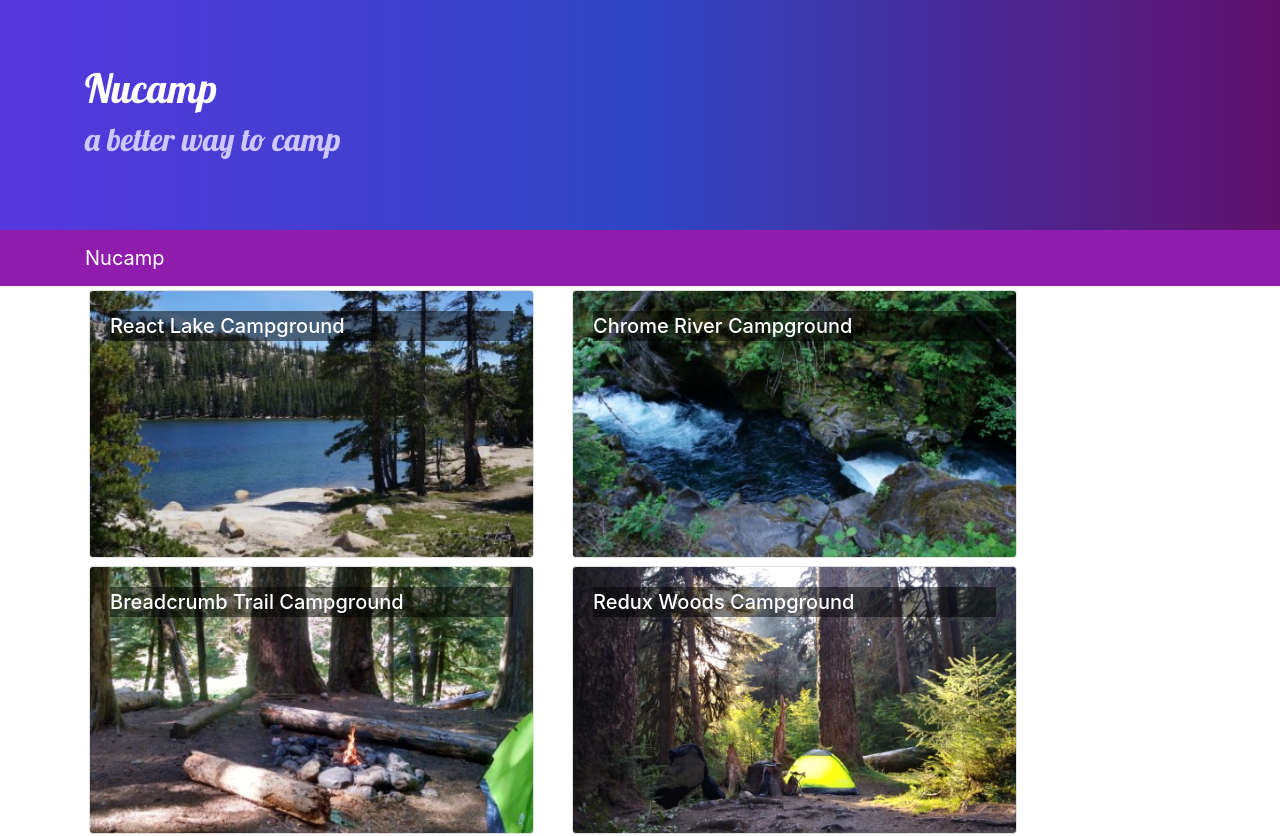
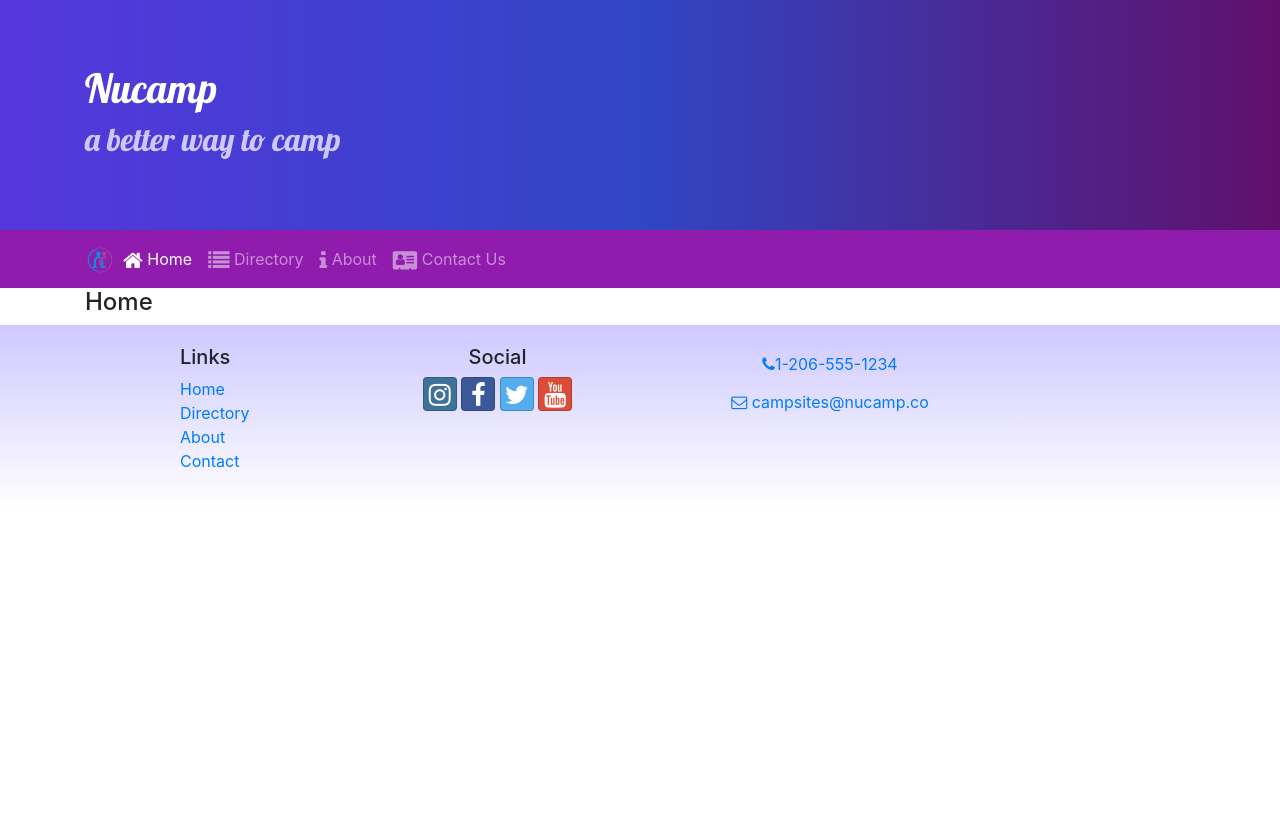
Before and after one commit to illfriday/Nucampsite-React, a React (Create React App) app: page /home in a window 1280 px wide. Shown: the top 836 px of the page. After the commit the page ends 800 px from the top, so only its background shows below. Built offline with nearby package versions, Linux system fonts and the light colour scheme.

Commit message:
add Header & Footer

```diff
--- a/package.json
+++ b/package.json
@@ -12,6 +12,7 @@
     "react": "^17.0.1",
     "react-dom": "^17.0.1",
     "react-popper": "1.3.6",
+    "react-router-dom": "5.2.0",
     "react-scripts": "4.0.3",
     "reactstrap": "8.5.1",
     "typeface-lobster": "^1.1.13",
--- a/src/App.js
+++ b/src/App.js
@@ -1,5 +1,6 @@
 import React, { Component } from "react";
 import Main from "./components/MainComponent";
+import { BrowserRouter } from "react-router-dom";
 import "./App.css";
 
 
@@ -9,9 +10,11 @@ class App extends Component {
 
   render() {
     return (
-      <div className="App">
-        <Main />
-      </div>
+      <BrowserRouter>
+        <div className="App">
+          <Main />
+        </div>
+      </BrowserRouter>
     );
   }
 }
--- a/src/components/DirectoryComponent.js
+++ b/src/components/DirectoryComponent.js
@@ -6,9 +6,9 @@ import {
   CardTitle,
 } from "reactstrap";
 
-function RenderDirectoryItem({campsite, onClick}) {
+function RenderDirectoryItem({campsite}) {
   return (
-    <Card onClick={() => onClick(campsite.id)}>
+    <Card >
       <CardImg width="100%" src={campsite.image} alt={campsite.name} />
       <CardImgOverlay>
         <CardTitle>{campsite.name}</CardTitle>
@@ -21,7 +21,7 @@ function Directory (props) {
     const directory = props.campsites.map((campsite) => {
       return (
         <div key={campsite.id} className="col-md-5 m-1">
-          <RenderDirectoryItem campsite={campsite} onClick={props.onClick} />
+          <RenderDirectoryItem campsite={campsite} />
         </div>
       );
     });
--- a/src/components/FooterComponent.js
+++ b/src/components/FooterComponent.js
@@ -1,4 +1,5 @@
 import React from 'react';
+import { Link } from 'react-router-dom';
 
 function Footer(props) {
   return (
@@ -8,10 +9,10 @@ function Footer(props) {
           <div className="col-4 col-sm-2 offset-1">
             <h5>Links</h5>
             <ul className="list-unstyled">
-              <li><a href="#">Home</a></li>
-              <li><a href="#">Directory</a></li>
-              <li><a href="#">About</a></li>
-              <li><a href="#">Contact</a></li>
+              <li><Link to="/home">Home</Link></li>
+              <li><Link to="/directory">Directory</Link></li>
+              <li><Link to="/aboutus">About</Link></li>
+              <li><Link to="/contactus">Contact</Link></li>
             </ul>
           </div>
           <div className="col-6 col-sm-3 text-center">
--- a/src/components/HeaderComponent.js
+++ b/src/components/HeaderComponent.js
@@ -1,7 +1,22 @@
 import React, { Component } from 'react';
-import { Navbar, NavbarBrand, Jumbotron } from 'reactstrap';
+import { Nav, Navbar, NavbarBrand, NavbarToggler, Collapse, NavItem, Jumbotron } from 'reactstrap';
+import { NavLink } from 'react-router-dom';
 
 class Header extends  Component {
+  constructor(props) {
+    super(props);
+
+    this.toggleNav = this.toggleNav.bind(this);
+    this.state = {
+      isNavOpen: false
+    };
+  }
+
+  toggleNav() {
+    this.setState({
+      isNavOpen: !this.state.isNavOpen
+    });
+  }
 
   render() {
     return (
@@ -16,9 +31,36 @@ class Header extends  Component {
             </div>
           </div>
         </Jumbotron>
-        <Navbar dark sticky="top" >
+        <Navbar dark sticky="top" expand="md">
           <div className="container">
-            <NavbarBrand href="/">Nucamp</NavbarBrand>
+            <NavbarBrand href="/" className="mr-auto">
+              <img src="/assets/images/logo.png" width="30" height="30" alt="NuCamp Logo" />
+            </NavbarBrand>
+            <NavbarToggler onClick={this.toggleNav}/>
+            <Collapse isOpen={this.state.isNavOpen} navbar>
+              <Nav navbar>
+                <NavItem>
+                  <NavLink className="nav-link" to="/home">
+                    <i className="fa fa-lg fa-home" /> Home
+                  </NavLink>
+                </NavItem>
+                <NavItem>
+                  <NavLink className="nav-link" to="/directory">
+                    <i className="fa fa-lg fa-list" /> Directory
+                  </NavLink>
+                </NavItem>
+                <NavItem>
+                  <NavLink className="nav-link" to="/aboutus">
+                    <i className="fa fa-lg fa-info" /> About
+                  </NavLink>
+                </NavItem>
+                <NavItem>
+                  <NavLink className="nav-link" to="/contactus">
+                    <i className="fa fa-lg fa-address-card" /> Contact Us
+                  </NavLink>
+                </NavItem>
+              </Nav>
+            </Collapse>
           </div>
         </Navbar>
       </React.Fragment>
--- /dev/null
+++ b/src/components/HomeComponent.js
@@ -0,0 +1,11 @@
+import React from "react";
+
+function Home(props) {
+  return(
+    <div className="container">
+      <h4>Home</h4>
+    </div>
+  )
+}
+
+export default Home;
--- a/src/components/mainComponent.js
+++ b/src/components/mainComponent.js
@@ -3,35 +3,32 @@ import Directory from "./DirectoryComponent";
 import CampsiteInfo from "./CampsiteInfoComponent";
 import { CAMPSITES } from "../shared/campsites";
 import Header from "./HeaderComponent";
-import Footer from "./FooterComponent"
+import Footer from "./FooterComponent";
+import Home from "./HomeComponent";
+import { Switch, Route, Redirect } from "react-router-dom";
 
 class Main extends Component {
   constructor(props) {
     super(props);
     this.state = {
       campsites: CAMPSITES,
-      selectedCampsite: null,
     };
-  }
-  onCampsiteSelect(campsiteId) {
-    this.setState({ selectedCampsite: campsiteId });
   }
 
   render() {
+    const HomePage = () => {
+      return <Home />;
+    };
+
     return (
       <div>
         <Header />
-        <Directory
-          campsites={this.state.campsites}
-          onClick={(campsiteId) => this.onCampsiteSelect(campsiteId)}
-        />
-        <CampsiteInfo
-          campsite={
-            this.state.campsites.filter(
-              (campsite) => campsite.id === this.state.selectedCampsite
-            )[0]
-          }
-        />
+        <Switch>
+          <Route path="/home" component={HomePage} />
+          <Route exact path="/directory" render={() => <Directory campsites={this.state.campsites} />} />
+          <Redirect to="/home"/>
+        </Switch>
+
         <Footer />
       </div>
     );
```
Also changed, not shown: 1 other file (tests, documents, lock files or other folders).
